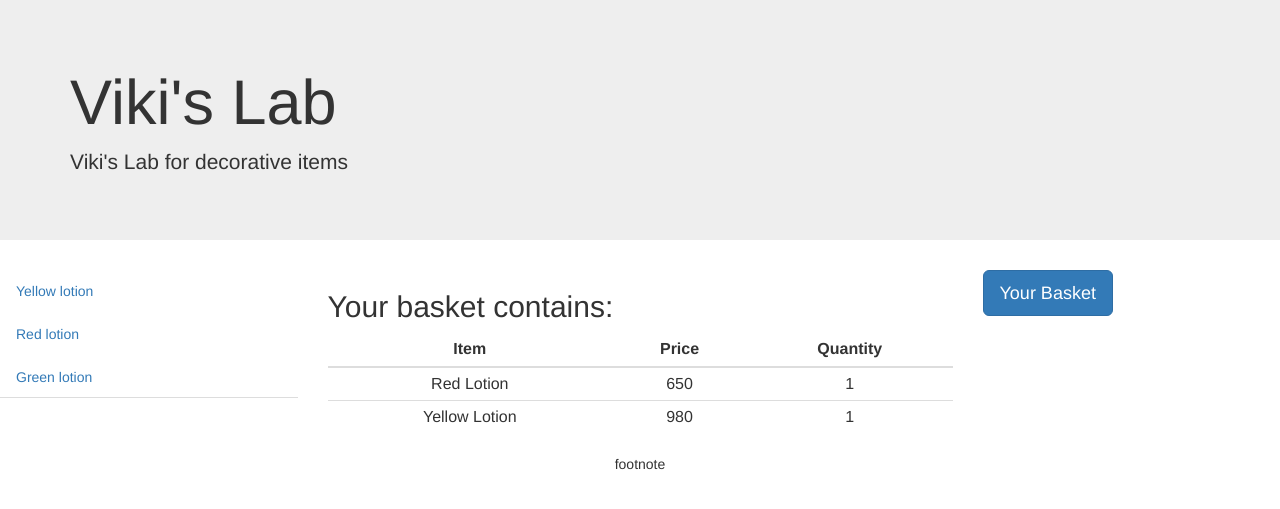
After one commit to PyJan/Bootstrap_base, a Flask app: page /basket in a window 1280 px wide. The commit adds this page. Shown: the top 509 px of the page. Run offline with Flask 2, Linux system fonts and the light colour scheme; some libraries are stand-ins or nearby versions.

Commit message:
basket table

```diff
--- a/templates/base.html
+++ b/templates/base.html
@@ -27,6 +27,7 @@
             sm 8
         </div>
     </div>
+
     {% endblock %}
 </body>
 </html>
--- /dev/null
+++ b/templates/basket.html
@@ -0,0 +1,27 @@
+{% extends 'vlab.html' %}
+{% block product %}
+<h2>Your basket contains:</h2>
+<table class="table table-hover table-condensed text-center">
+    <thead>
+        <tr>
+            <th class="text-center">Item</th>
+            <th class="text-center">Price</th>
+            <th class='text-center'>Quantity</th>
+        </tr>
+    </thead>
+    <tbody>
+        <tr>
+            <td scope="row">Red Lotion</td>
+            <td>650</td>
+            <td>1</td>
+        </tr>
+        <tr>
+            <td scope="row">Yellow Lotion</td>
+            <td>980</td>
+            <td>1</td>
+        </tr>
+    </tbody>
+</table>
+
+
+{% endblock product %}
--- a/templates/vlab.html
+++ b/templates/vlab.html
@@ -14,6 +14,7 @@
             <p class="lead">Viki's Lab for decorative items</p>
         </div>
     </div>
+    {% block middlepart %}
     <div class="row">
         <div class="col-xs-3">
             <ul class="nav nav-tabs nav-stacked">
@@ -34,9 +35,10 @@
             {% endblock product %}
         </div>
         <div class="col-xs-3">
-            Buy and news
+            <a name="basket" id="basket" class="btn btn-primary btn-lg" href="{{url_for('basket')}}" role="button">Your Basket</a>
         </div>
     </div>
+    {% endblock middlepart %}
     <div class="row">
         <div class="col-xs-12">
             <div style="text-align: center">footnote</div>
--- a/vlab.py
+++ b/vlab.py
@@ -12,5 +12,9 @@ def main():
 def selection(product):
     return render_template('products/'+product+'.html')
 
+@app.route('/basket')
+def basket():
+    return render_template('basket.html')
+
 if __name__ == "__main__":
     app.run(debug=True)
```
